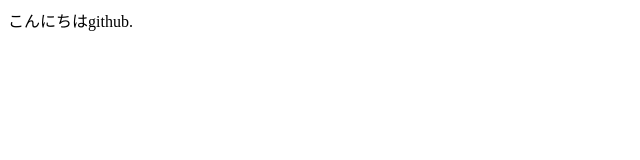
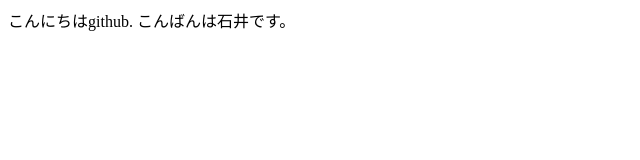
Before and after one commit to develop8766/git_test1, a plain HTML site: page index.html in a window 1280 px wide. Shown: the whole page, without its empty margins (0-640 px from the left). Drawn offline with Linux system fonts and the light colour scheme.

Commit message:
ishiigakoushinn

```diff
--- a/index.html
+++ b/index.html
@@ -8,5 +8,6 @@
 </head>
 <body>
     こんにちはgithub.
+    こんばんは石井です。
 </body>
 </html>
```
